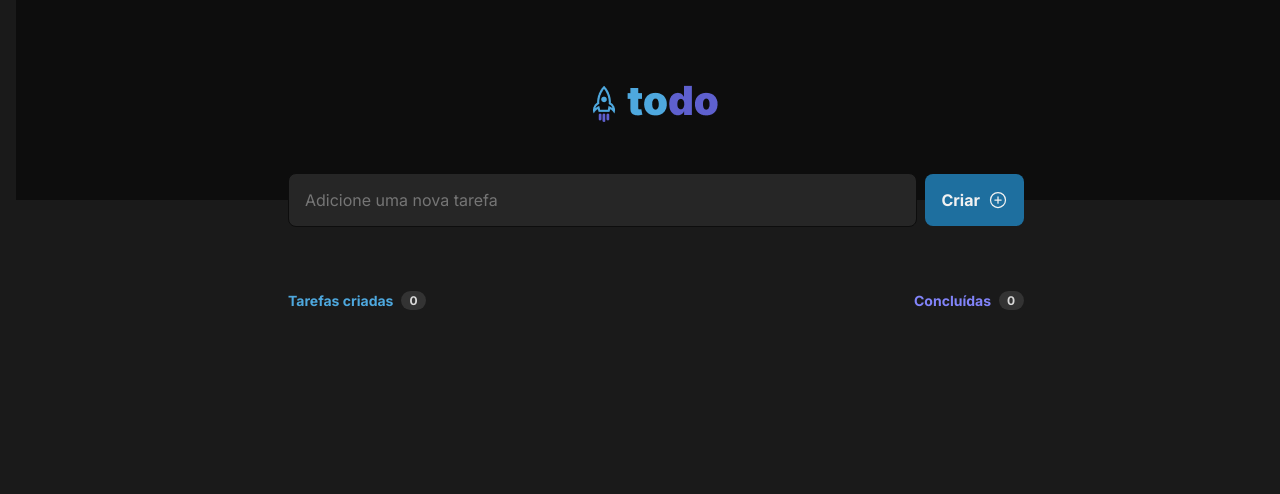
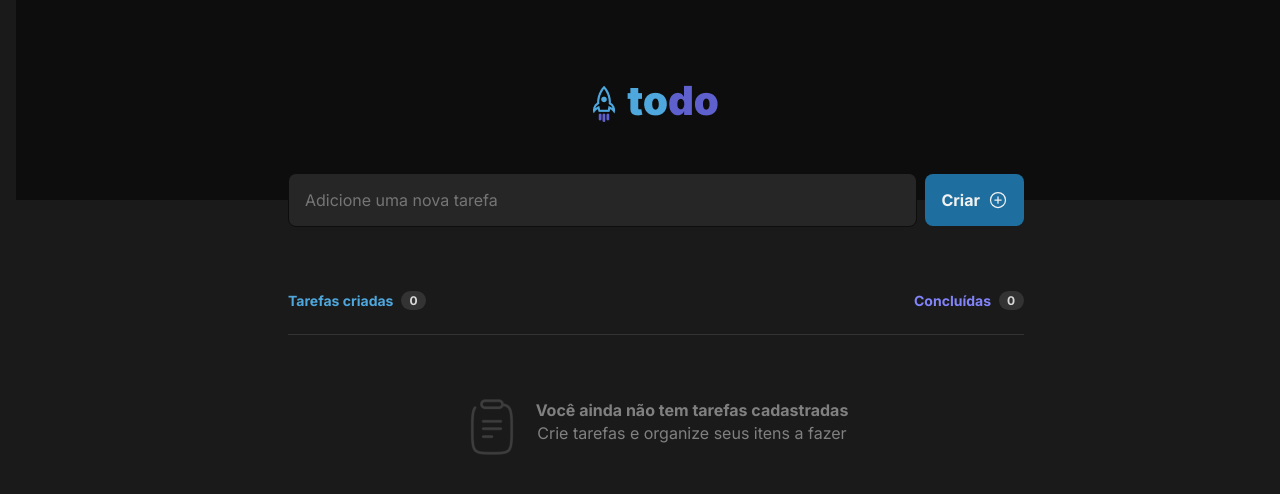
Before and after one commit to danielortiz3/todo-list-vite-tsx, a React (Vite) app: page / in a window 1280 px wide. Shown: the top 494 px of the page. Built offline with nearby package versions, Linux system fonts and the light colour scheme.

Commit message:
fix: refactoring tasks list

```diff
--- a/src/App.tsx
+++ b/src/App.tsx
@@ -13,11 +13,15 @@ type Tasks = {
 
 function App() {
   const [tasks, setTasks] = useState<Tasks[]>([]);
-  console.log(tasks);
+
   function addNewTask(newTaskDescription: string) {
     const newId = uuidv4();
-    const newTask: Tasks = { id: newId, description: newTaskDescription, isCompleted: true}
+    const newTask: Tasks = { id: newId, description: newTaskDescription, isCompleted: false}
     setTasks([...tasks, newTask]);
+  }
+
+  function completeTask(taskId: string) {
+    console.log(`Tarefa ${taskId} completa!`);
   }
 
 
@@ -26,6 +30,7 @@ function App() {
         <Header />
         <NewTask onCreateNewTask={addNewTask}/>
         <TasksInfos
+          onCompleteTask={completeTask}
           tasks={tasks}
         />
       </div>
--- a/src/Components/TasksInfos/TasksInfos.module.css
+++ b/src/Components/TasksInfos/TasksInfos.module.css
@@ -86,7 +86,54 @@
   height: 25.5rem;
 }
 
-  /* .list{
+.emptyList {
+  align-items: center;
+  align-self: stretch;
+  border-color: var(--gray-400);
+  border-top-style: solid;
+  border-top-width: .0625rem;
+  display: flex;
+  gap: 1rem;
+  justify-content: center;
+  padding: 4rem 1.5rem;
+  position: relative;
+}
+
+.clipboard {
+  height: 3.5rem;
+  width: 3.5rem;
+  position: relative;
+}
+
+.taskListText {
+  align-self: stretch;
+  letter-spacing: 0;
+  line-height: 1.4375rem;
+  position: relative;
+  text-align: center;
+}
+
+.taskListText p {
+  color: var(--gray-300);
+  font-family: 'Inter';
+  font-size: 1rem;
+  font-weight: 400;
+}
+
+.taskListText p:first-of-type {
+  font-weight: 700;
+}
+
+.listContainer {
+  display: flex;
+  flex-direction: column;
+  align-items: flex-start;
+  padding: 0px;
+  gap: .75rem;
+  width: 46rem;
+}
+
+.listItens{
   display: flex;
   flex-direction: row;
   align-items: flex-start;
@@ -100,7 +147,26 @@
   border-radius: 8px;
 }
 
-  .list label{
+.listDescription {
+  width: 632px;
+  height: 40px;
+
+  font-family: 'Inter';
+  font-style: normal;
+  font-weight: 400;
+  font-size: 14px;
+  line-height: 140%;
+  color: var(--gray-100);
+
+}
+
+.listItens label {
+  font-family: 'Inter';
+  font-style: normal;
+  font-weight: 400;
+  font-size: 14px;
+  line-height: 140%;
+  color: var(--gray-100);
   flex: 1;
   font-size: 0.875rem;
   line-height: 1.25;
@@ -108,44 +174,20 @@
   cursor: grab;
 }
 
-  .list label.checked {
-    color: var(--gray-300);
-    text-decoration: line-through;
-  }
-
-  .list input[type="checkbox"]{
+.listItens input[type="checkbox"]{
   position: relative;
-    width: 1.125rem;
-    height: 1.125rem;
+  width: 1.3rem;
+  height: 1.3rem;
   border-radius: 50%;
   vertical-align: middle;
-    border: 2px solid var(--blue);
+  border: 2px solid var(--blue-300);
   appearance: none;
   -webkit-appearance: none;
   outline: none;
   cursor: pointer;
 }
 
-  .list input[type="checkbox"]:checked {
-    background: var(--purple-dark);
-    border: .1125rem solid var(--purple-dark);
-
-  }
-
-  .list input[type="checkbox"]:checked:after {
-    border: .1125rem solid #fff;
-    border-top: none;
-    border-right: none;
-    content: "";
-    position: absolute;
-    top: 50%;
-    left: 50%;
-    transform: rotate(315deg) translateY(-100%);
-    height: 0.25rem;
-    width: 0.5rem;
-  }
-
-  .list button{
+.listItens button{
   display: flex;
   background: transparent;
   border: none;
@@ -154,6 +196,6 @@
   color: var(--gray-300)
 }
 
-  .list button:hover {
+.listItens button:hover {
   color: var(--red);
-  } */
+}
--- a/src/Components/TasksInfos/index.tsx
+++ b/src/Components/TasksInfos/index.tsx
@@ -1,5 +1,9 @@
 import { Trash } from 'phosphor-react';
 import styles from './TasksInfos.module.css';
+import ClipboardPng from '../../assets/Clipboard.png'
+import Unchecked from '../../assets/unchecked.png'
+import Checked from '../../assets/checked.svg'
+import { FormEvent } from 'react';
 
 export interface TaskType {
   id: string;
@@ -9,9 +13,14 @@ export interface TaskType {
 
 interface TasksProps {
   tasks: TaskType[];
+  onCompleteTask: (taskId: string) => void;
 }
 
-export function TasksInfos({ tasks }: TasksProps) {
+export function TasksInfos({ tasks, onCompleteTask }: TasksProps) {
+  function handleCompletedChange(event: FormEvent<HTMLImageElement>, taskId: string): void {
+    onCompleteTask(taskId);
+  }
+
   return (
     <div className={styles.info}>
       <div className={styles.infoHeader}>
@@ -28,6 +37,43 @@ export function TasksInfos({ tasks }: TasksProps) {
           </p>
         </div>
       </div>
+      {tasks.length ===0 ? (
+        <div className={styles.emptyList}>
+          <img
+            className={styles.clipboard}
+            src={ClipboardPng}
+            alt="Clipboard"
+          />
+          <div className={styles.taskListText}>
+            <p>Você ainda não tem tarefas cadastradas</p>
+            <p>Crie tarefas e organize seus itens a fazer</p>
+          </div>
+      </div>
+      ) : (
+        <div className={styles.listContainer}>
+          {tasks.map((task) => {
+            return(
+              <li key={task.id} className={styles.listItens}>
+                <img
+                  className={styles.listCheckbox}
+                  src={task.isCompleted ? Checked : Unchecked}
+                  alt="Checkbox"
+                  onClick={(error) => handleCompletedChange(error, task.id)}
+                />
+                <label
+                  className={styles.listDescription}
+                >
+                  {task.description}
+                </label>
+                <button title="Deletar tarefa">
+                  <Trash size={20} />
+                </button>
+              </li>
+            )
+          })}
+        </div>
+      )}
+
     </div>
   )
 }
--- a/src/global.css
+++ b/src/global.css
@@ -13,6 +13,8 @@
 --purple-dark: #5E60CE;
 
 --red: #E25838;
+
+--font-family-inter: "Inter";
 }
 
 *{
```
Also changed, not shown: src/assets/checked.svg (added), src/assets/unchecked.png (added). Lines whose indentation alone changed are shown as unchanged.
